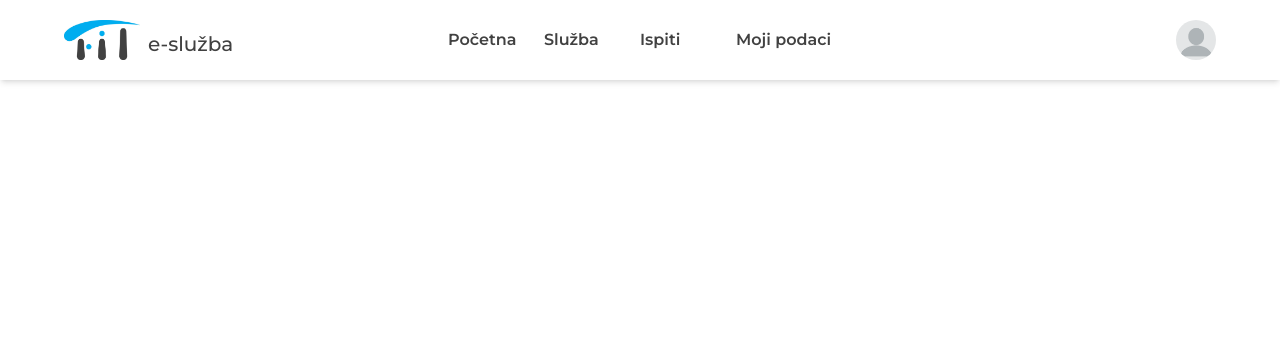
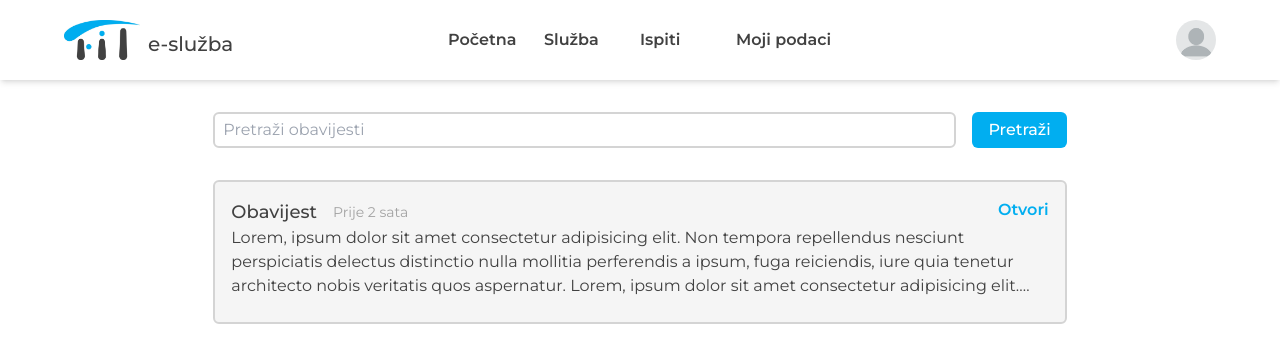
Before and after one commit to keromaaa/fit-e-sluzba, a React (Vite) app: page /pocetna in a window 1280 px wide. Shown: the top 362 px of the page. Built offline with nearby package versions, Linux system fonts and the light colour scheme.

Commit message:
Created landing page with notification cards

```diff
--- a/src/components/LoginForm.tsx
+++ b/src/components/LoginForm.tsx
@@ -1,4 +1,3 @@
-import React from 'react'
 import { SubmitHandler, useForm } from 'react-hook-form'
 import Input from './ui/Input'
 import Button from './ui/Button'
--- /dev/null
+++ b/src/components/NotificationCard.tsx
@@ -0,0 +1,23 @@
+import Button from './ui/Button'
+
+const NotificationCard = () => {
+  return (
+    <div className='relative border-2 rounded-md border-neutral-300 bg-neutral-100 p-4 h-36'>
+      <Button type='text' text='Otvori' className='absolute right-4' />
+      <div className='flex gap-4 items-center'>
+        <h3 className='text-lg font-medium'>Obavijest</h3>
+        <h4 className='text-sm text-neutral-400'>Prije 2 sata</h4>
+      </div>
+      <p className='line-clamp-3'>
+        Lorem, ipsum dolor sit amet consectetur adipisicing elit. Non tempora repellendus nesciunt
+        perspiciatis delectus distinctio nulla mollitia perferendis a ipsum, fuga reiciendis, iure
+        quia tenetur architecto nobis veritatis quos aspernatur. Lorem, ipsum dolor sit amet
+        consectetur adipisicing elit. Non tempora repellendus nesciunt perspiciatis delectus
+        distinctio nulla mollitia perferendis a ipsum, fuga reiciendis, iure quia tenetur architecto
+        nobis veritatis quos aspernatur.
+      </p>
+    </div>
+  )
+}
+
+export default NotificationCard
--- a/src/components/ui/Button.tsx
+++ b/src/components/ui/Button.tsx
@@ -31,6 +31,15 @@ const Button: React.FC<ButtonProps> = React.forwardRef(
             {text}
           </button>
         )
+      case 'text':
+        return (
+          <button
+            {...props}
+            className={`font-semibold text-primary hover:opacity-80 transition-opacity cursor-pointer ${className}`}
+          >
+            {text}
+          </button>
+        )
       default:
         return (
           <button
--- a/src/components/ui/Navbar.tsx
+++ b/src/components/ui/Navbar.tsx
@@ -1,4 +1,3 @@
-import React from 'react'
 import FitLogo from '../FitLogo'
 import Button from './Button'
 
--- a/src/pages/Pocetna.tsx
+++ b/src/pages/Pocetna.tsx
@@ -1,10 +1,16 @@
-import React from 'react'
 import DefaultLayout from '../layouts/DefaultLayout'
+import Input from '../components/ui/Input'
+import Button from '../components/ui/Button'
+import NotificationCard from '../components/NotificationCard'
 
 const Pocetna = () => {
   return (
     <DefaultLayout>
-      <div></div>
+      <div className='flex gap-4'>
+        <Input type='text' placeholder='Pretraži obavijesti' />
+        <Button text='Pretraži' className='flex-1 px-4' />
+      </div>
+      <NotificationCard />
     </DefaultLayout>
   )
 }
```
